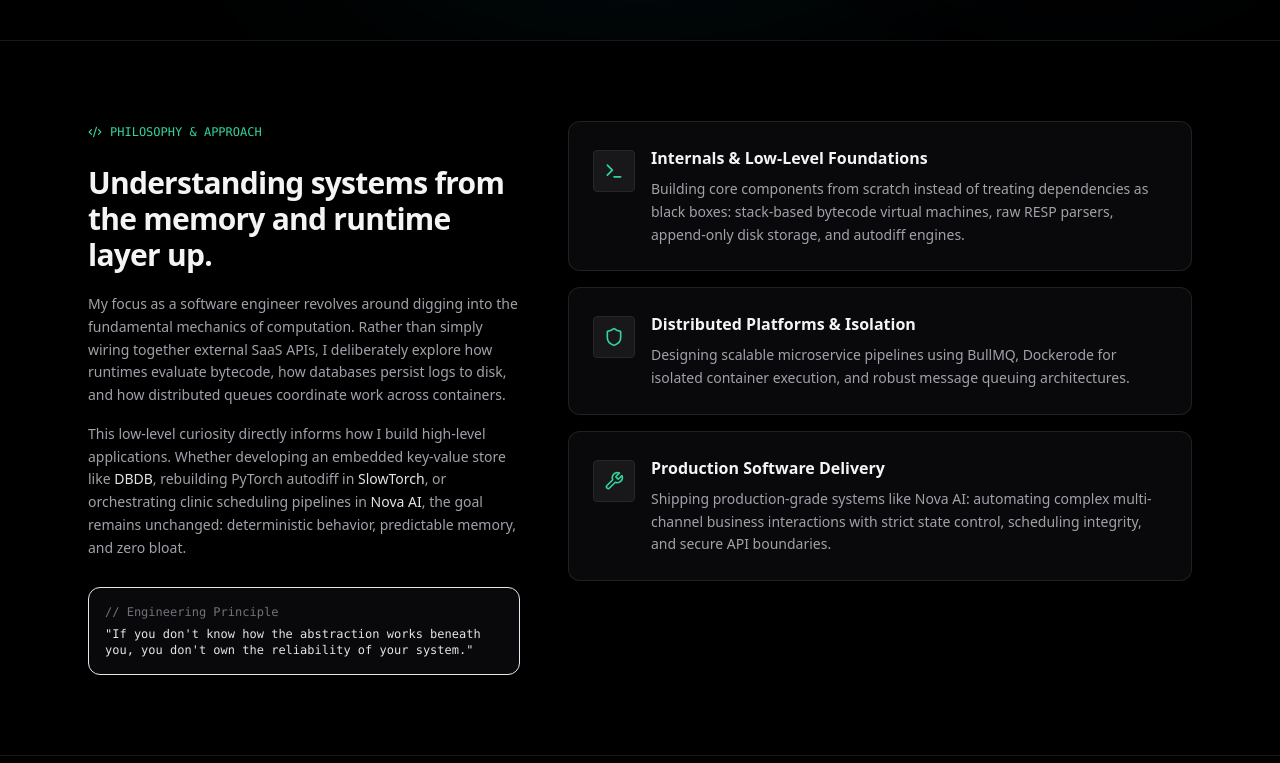
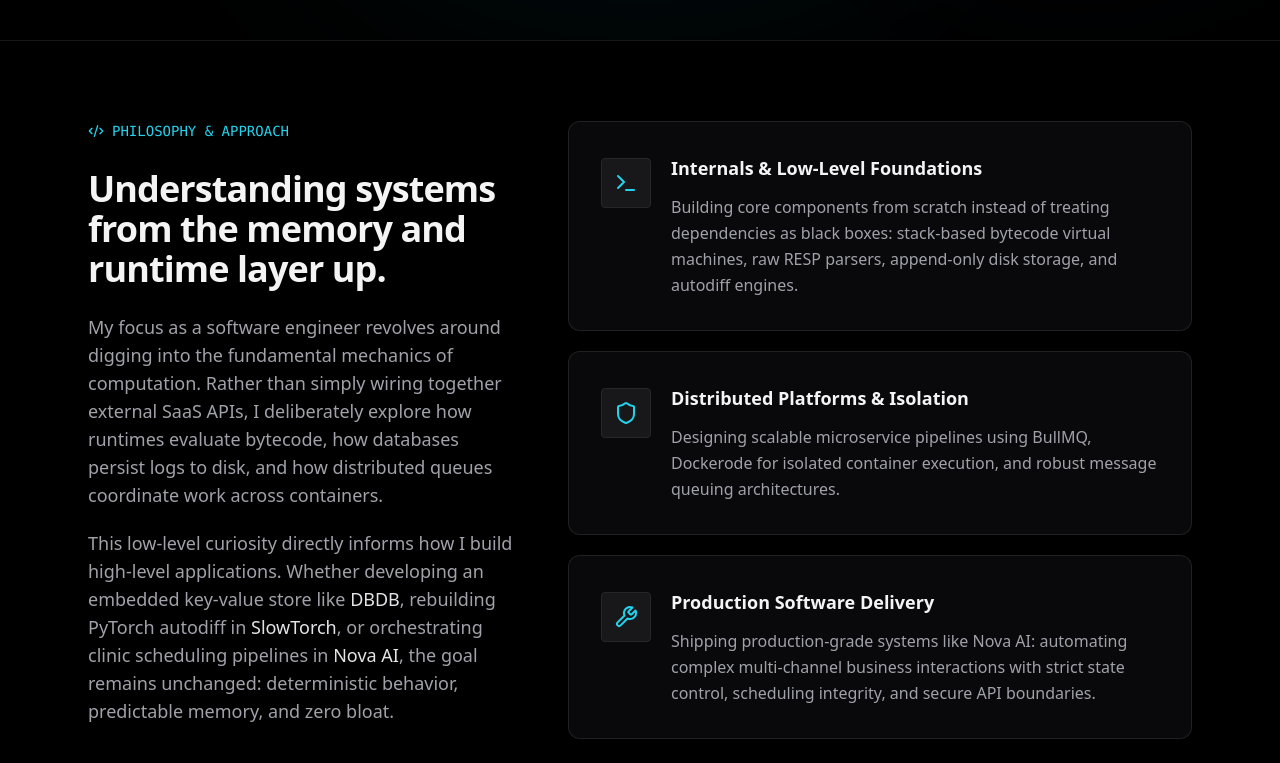
Before and after one commit to Mahdi-Alizade/Portfolio, a Next.js app: page / in a window 1280 px wide. Shown: the part 680-1443 px from the top of the page. Built offline with nearby package versions, Linux system fonts and the light colour scheme; no server answers.

Commit message:
style(about): increase font sizes and line heights for better typography and readability

```diff
--- a/src/components/sections/About.tsx
+++ b/src/components/sections/About.tsx
@@ -1,46 +1,60 @@
 import React from 'react'
 import { Terminal, Shield, Wrench, Code2 } from 'lucide-react'
-import { site } from '../../lib/site'
 
 export function About() {
-  const engineeringPillars = [
-    {
-      title: 'Internals & Low-Level Foundations',
-      description:
-        'Building core components from scratch instead of treating dependencies as black boxes: stack-based bytecode virtual machines, raw RESP parsers, append-only disk storage, and autodiff engines.',
-      icon: Terminal,
-    },
-    {
-      title: 'Distributed Platforms & Isolation',
-      description:
-        'Designing scalable microservice pipelines using BullMQ, Dockerode for isolated container execution, and robust message queuing architectures.',
-      icon: Shield,
-    },
-    {
-      title: 'Production Software Delivery',
-      description:
-        'Shipping production-grade systems like Nova AI: automating complex multi-channel business interactions with strict state control, scheduling integrity, and secure API boundaries.',
-      icon: Wrench,
-    },
-  ]
+  // تعریف ستون‌های مهندسی به صورت تفکیک شده و خوانا
+  let engineeringPillars = []
+
+  let firstPillarTitle = 'Internals & Low-Level Foundations'
+  let firstPillarDesc = 'Building core components from scratch instead of treating dependencies as black boxes: stack-based bytecode virtual machines, raw RESP parsers, append-only disk storage, and autodiff engines.'
+  let firstPillarIcon = Terminal
+
+  let firstPillar = {
+    title: firstPillarTitle,
+    description: firstPillarDesc,
+    icon: firstPillarIcon,
+  }
+  engineeringPillars.push(firstPillar)
+
+  let secondPillarTitle = 'Distributed Platforms & Isolation'
+  let secondPillarDesc = 'Designing scalable microservice pipelines using BullMQ, Dockerode for isolated container execution, and robust message queuing architectures.'
+  let secondPillarIcon = Shield
+
+  let secondPillar = {
+    title: secondPillarTitle,
+    description: secondPillarDesc,
+    icon: secondPillarIcon,
+  }
+  engineeringPillars.push(secondPillar)
+
+  let thirdPillarTitle = 'Production Software Delivery'
+  let thirdPillarDesc = 'Shipping production-grade systems like Nova AI: automating complex multi-channel business interactions with strict state control, scheduling integrity, and secure API boundaries.'
+  let thirdPillarIcon = Wrench
+
+  let thirdPillar = {
+    title: thirdPillarTitle,
+    description: thirdPillarDesc,
+    icon: thirdPillarIcon,
+  }
+  engineeringPillars.push(thirdPillar)
 
   return (
     <section id="about" className="py-20 border-t border-zinc-900 bg-black">
       <div className="max-w-6xl mx-auto px-4 sm:px-6">
         <div className="grid grid-cols-1 lg:grid-cols-12 gap-12 items-start">
 
-          {/* Left Column: Architectural Thesis */}
-          <div className="lg:col-span-5 space-y-5">
-            <div className="inline-flex items-center gap-2 text-xs font-mono text-emerald-400">
-              <Code2 className="w-3.5 h-3.5" />
+          <div className="lg:col-span-5 space-y-6">
+            <div className="inline-flex items-center gap-2 text-sm font-mono text-electric-400">
+              <Code2 className="w-4 h-4" />
               <span>PHILOSOPHY &amp; APPROACH</span>
             </div>
 
-            <h2 className="text-2xl sm:text-3xl font-bold text-zinc-100 tracking-tight leading-snug">
+            <h2 className="text-3xl sm:text-4xl font-bold text-zinc-100 tracking-tight leading-snug">
               Understanding systems from the memory and runtime layer up.
             </h2>
 
-            <div className="space-y-4 text-sm text-zinc-400 leading-relaxed">
+            {/* ارتقای سایز متن از text-sm به text-base/text-lg برای خوانایی خیلی بهتر */}
+            <div className="space-y-5 text-base sm:text-lg text-zinc-400 leading-relaxed">
               <p>
                 My focus as a software engineer revolves around digging into the fundamental
                 mechanics of computation. Rather than simply wiring together external SaaS APIs,
@@ -56,34 +70,34 @@ export function About() {
               </p>
             </div>
 
-            <div className="pt-2">
-              <div className="p-4 rounded-xl bg-zinc-950 border border-zinc-850 font-mono text-xs text-zinc-400 space-y-1.5">
+            <div className="pt-4">
+              <div className="p-5 rounded-xl bg-zinc-950 border border-zinc-850 font-mono text-sm text-zinc-400 space-y-2">
                 <div className="text-zinc-500">// Engineering Principle</div>
-                <div className="text-zinc-200">
+                <div className="text-zinc-200 leading-relaxed">
                   &quot;If you don&apos;t know how the abstraction works beneath you, you don&apos;t own the reliability of your system.&quot;
                 </div>
               </div>
             </div>
           </div>
 
-          {/* Right Column: Pillars Grid */}
-          <div className="lg:col-span-7 space-y-4">
+          <div className="lg:col-span-7 space-y-5">
             {engineeringPillars.map(function (pillar) {
-              const IconComponent = pillar.icon
+              let IconComponent = pillar.icon
               return (
                 <div
                   key={pillar.title}
-                  className="p-6 rounded-xl bg-zinc-950 border border-zinc-800/80 hover:border-zinc-700 transition-colors"
+                  className="p-6 sm:p-8 rounded-xl bg-zinc-950 border border-zinc-800/80 hover:border-zinc-700 transition-colors"
                 >
-                  <div className="flex items-start gap-4">
-                    <div className="p-2.5 rounded bg-zinc-900 border border-zinc-800 text-emerald-400 shrink-0 mt-1">
-                      <IconComponent className="w-5 h-5" />
+                  <div className="flex items-start gap-5">
+                    <div className="p-3 rounded bg-zinc-900 border border-zinc-800 text-electric-400 shrink-0 mt-1">
+                      <IconComponent className="w-6 h-6" />
                     </div>
                     <div>
-                      <h3 className="text-base font-semibold text-zinc-100 mb-2">
+                      <h3 className="text-lg font-semibold text-zinc-100 mb-3">
                         {pillar.title}
                       </h3>
-                      <p className="text-sm text-zinc-400 leading-relaxed">
+                      {/* ارتقای متن توضیحات کارت‌ها به text-base */}
+                      <p className="text-base text-zinc-400 leading-relaxed">
                         {pillar.description}
                       </p>
                     </div>
```
